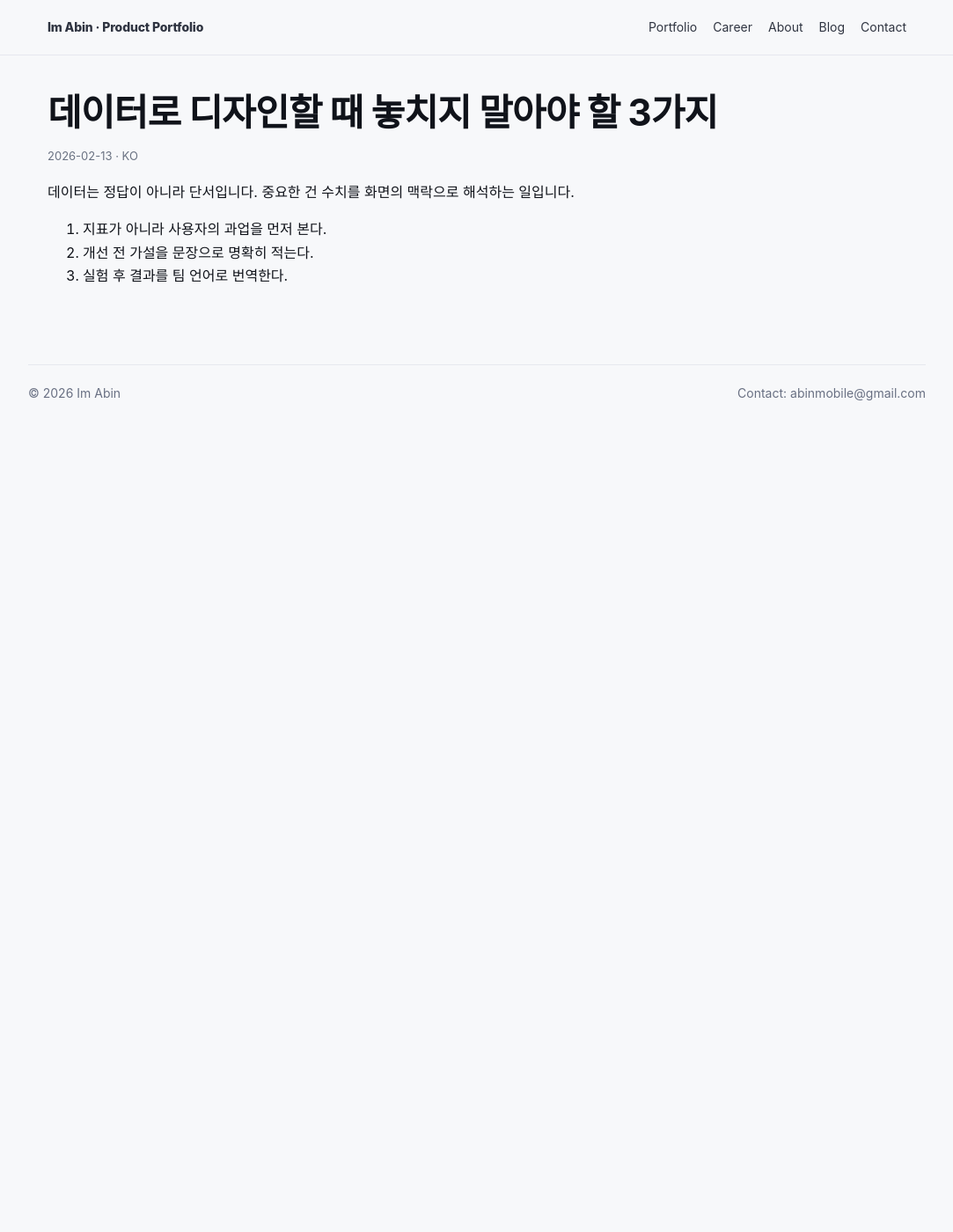
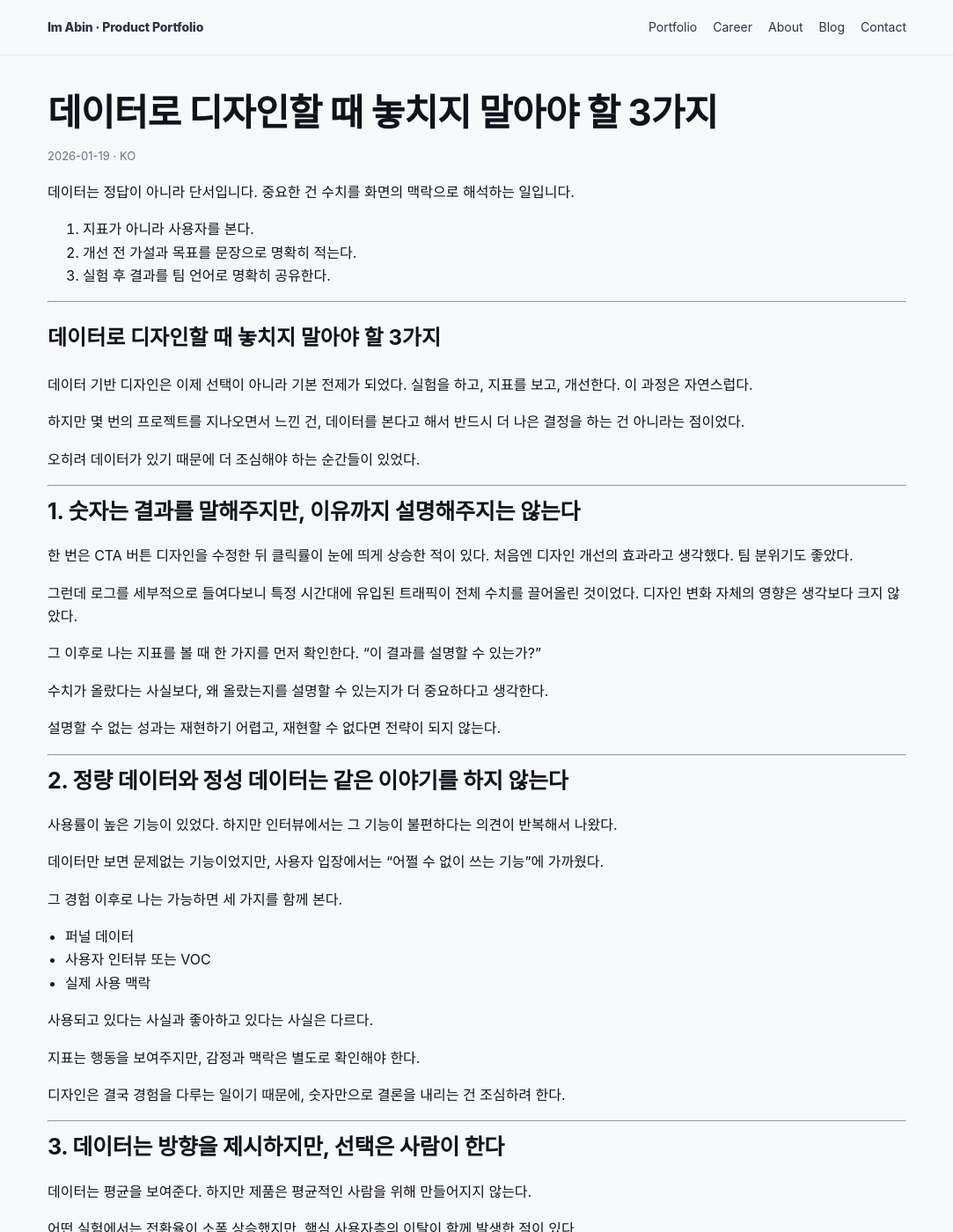
Before and after one commit to ima-bin/ima-bin.github.io, a Jekyll site: the page built from _posts/2026-02-13-design-with-data-ko.md, in a window 1280 px wide and 1400 px high. Shown: the whole window at 88% size, without its empty margins (98-1181 px from the left). Built offline with Jekyll 4.4.1, drawn with Linux system fonts in a browser that asks for light colours; our own code applies the rules of GitHub Pages for plain Markdown files; some of the changed text lies outside the part shown.

Commit message:
Update blog post

```diff
--- a/_posts/2026-02-13-design-with-data-ko.md
+++ b/_posts/2026-02-13-design-with-data-ko.md
@@ -1,10 +1,102 @@
 ---
 title: "데이터로 디자인할 때 놓치지 말아야 할 3가지"
-date: 2026-02-13
+date: 2026-01-19
 lang_label: "KO"
 ---
 데이터는 정답이 아니라 단서입니다. 중요한 건 수치를 화면의 맥락으로 해석하는 일입니다.
 
-1. 지표가 아니라 사용자의 과업을 먼저 본다.
-2. 개선 전 가설을 문장으로 명확히 적는다.
-3. 실험 후 결과를 팀 언어로 번역한다.
+1. 지표가 아니라 사용자를 본다.
+2. 개선 전 가설과 목표를 문장으로 명확히 적는다.
+3. 실험 후 결과를 팀 언어로 명확히 공유한다.
+
+---
+
+# 데이터로 디자인할 때 놓치지 말아야 할 3가지
+
+데이터 기반 디자인은 이제 선택이 아니라 기본 전제가 되었다.
+실험을 하고, 지표를 보고, 개선한다. 이 과정은 자연스럽다.
+
+하지만 몇 번의 프로젝트를 지나오면서 느낀 건,
+데이터를 본다고 해서 반드시 더 나은 결정을 하는 건 아니라는 점이었다.
+
+오히려 데이터가 있기 때문에 더 조심해야 하는 순간들이 있었다.
+
+---
+
+## 1. 숫자는 결과를 말해주지만, 이유까지 설명해주지는 않는다
+
+한 번은 CTA 버튼 디자인을 수정한 뒤 클릭률이 눈에 띄게 상승한 적이 있다.
+처음엔 디자인 개선의 효과라고 생각했다. 팀 분위기도 좋았다.
+
+그런데 로그를 세부적으로 들여다보니 특정 시간대에 유입된 트래픽이 전체 수치를 끌어올린 것이었다.
+디자인 변화 자체의 영향은 생각보다 크지 않았다.
+
+그 이후로 나는 지표를 볼 때 한 가지를 먼저 확인한다.
+“이 결과를 설명할 수 있는가?”
+
+수치가 올랐다는 사실보다,
+왜 올랐는지를 설명할 수 있는지가 더 중요하다고 생각한다.
+
+설명할 수 없는 성과는 재현하기 어렵고,
+재현할 수 없다면 전략이 되지 않는다.
+
+---
+
+## 2. 정량 데이터와 정성 데이터는 같은 이야기를 하지 않는다
+
+사용률이 높은 기능이 있었다.
+하지만 인터뷰에서는 그 기능이 불편하다는 의견이 반복해서 나왔다.
+
+데이터만 보면 문제없는 기능이었지만,
+사용자 입장에서는 “어쩔 수 없이 쓰는 기능”에 가까웠다.
+
+그 경험 이후로 나는 가능하면 세 가지를 함께 본다.
+
+* 퍼널 데이터
+* 사용자 인터뷰 또는 VOC
+* 실제 사용 맥락
+
+사용되고 있다는 사실과
+좋아하고 있다는 사실은 다르다.
+
+지표는 행동을 보여주지만,
+감정과 맥락은 별도로 확인해야 한다.
+
+디자인은 결국 경험을 다루는 일이기 때문에,
+숫자만으로 결론을 내리는 건 조심하려 한다.
+
+---
+
+## 3. 데이터는 방향을 제시하지만, 선택은 사람이 한다
+
+데이터는 평균을 보여준다.
+하지만 제품은 평균적인 사람을 위해 만들어지지 않는다.
+
+어떤 실험에서는 전환율이 소폭 상승했지만,
+핵심 사용자층의 이탈이 함께 발생한 적이 있다.
+
+전체 수치는 좋아졌지만,
+우리가 집중해야 할 사용자의 경험은 오히려 나빠진 상황이었다.
+
+그때 팀과 이런 질문을 나눴다.
+“우리는 누구를 위한 선택을 하고 있는가?”
+
+데이터는 선택지를 좁혀준다.
+하지만 어떤 가치를 우선할지는 결국 팀의 기준과 판단에 달려 있다.
+
+그래서 나는 실험을 설계할 때,
+지표 목표뿐 아니라 “이번 결정으로 우리가 강화하려는 사용자 경험은 무엇인지”를 먼저 정리하려고 한다.
+
+---
+
+데이터는 강력한 도구다.
+디자인의 설득력을 높여주고, 논의를 구체화해준다.
+
+하지만 숫자를 그대로 받아들이는 순간,
+디자인은 오히려 단순해질 수 있다.
+
+나는 데이터를 신뢰한다.
+다만, 그 안에 담긴 맥락과 전제를 함께 보려고 노력한다.
+
+결과를 읽는 사람이 아니라,
+결과를 해석하고 개선할 수 있는 디자이너로 남고 싶다.
```
